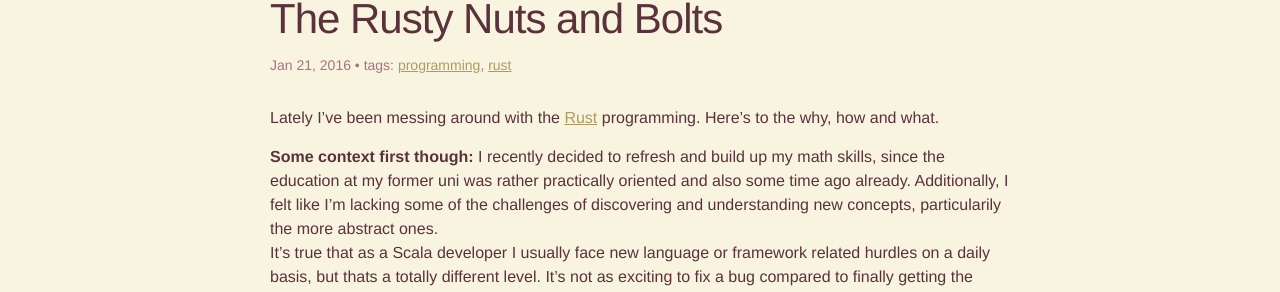
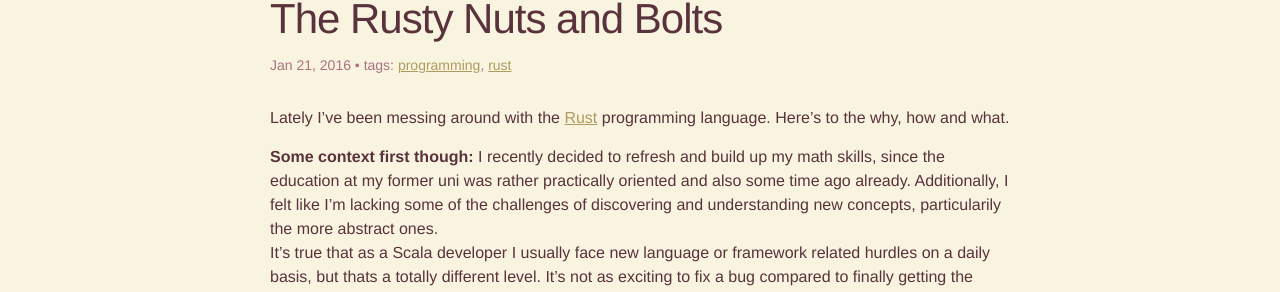
Before and after one commit to ephe-meral/ephe-meral.github.io, a Jekyll site: the page built from _posts/2016-01-22-the-rusty-nuts-and-bolts.markdown, in a window 1280 px wide and 900 px high. Shown: the part 194-486 px from the top of the window. Built offline with Jekyll 4.4.1, drawn with Linux system fonts in a browser that asks for light colours; comment, search, counter and statistics services are not loaded.

Commit message:
minor fixes and summary fix in post

```diff
--- a/Gemfile
+++ b/Gemfile
@@ -3,7 +3,7 @@ source 'https://rubygems.org'
 gem 'jekyll', '>= 3.0'
 gem 'octopress', '~> 3.0'
 #gem 'octopress-ink'
-gem 'octopress-hooks', github: 'octopress/hooks'
+gem 'octopress-hooks', '2.6.1', github: 'octopress/hooks', ref: '9ec9efc'
 
 group :jekyll_plugins do
   #gem 'octopress-content-for', git: 'https://github.com/jez/content-for.git'
--- a/_posts/2016-01-22-the-rusty-nuts-and-bolts.markdown
+++ b/_posts/2016-01-22-the-rusty-nuts-and-bolts.markdown
@@ -6,7 +6,7 @@ tags:
 - programming
 - rust
 ---
-Lately I've been messing around with the [Rust](https://www.rust-lang.org/) programming. Here's to the why, how and what.
+Lately I've been messing around with the [Rust](https://www.rust-lang.org/) programming language. Here's to the why, how and what.
 
 <!--more-->
 
```
Also changed, not shown: Gemfile.lock, README.md.
